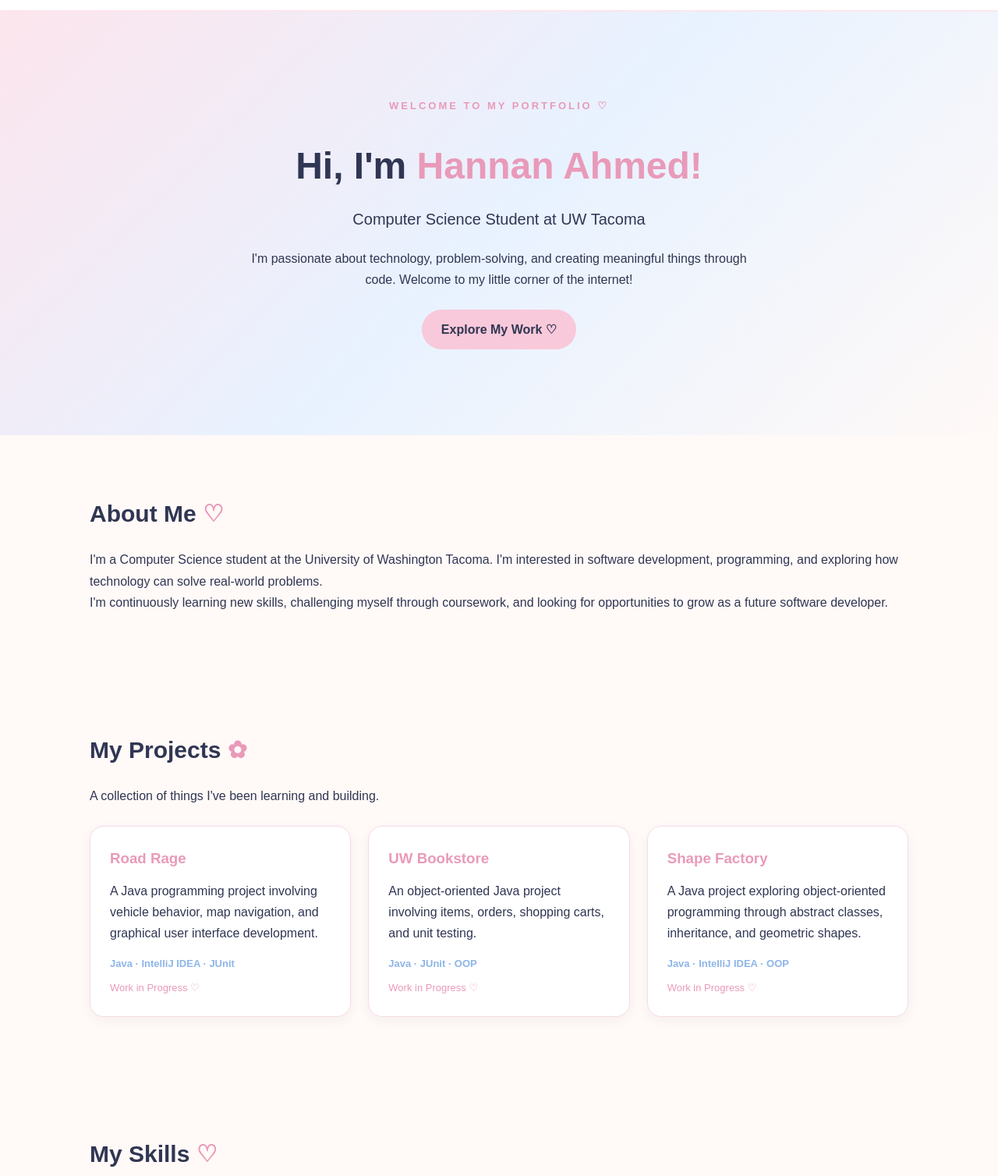
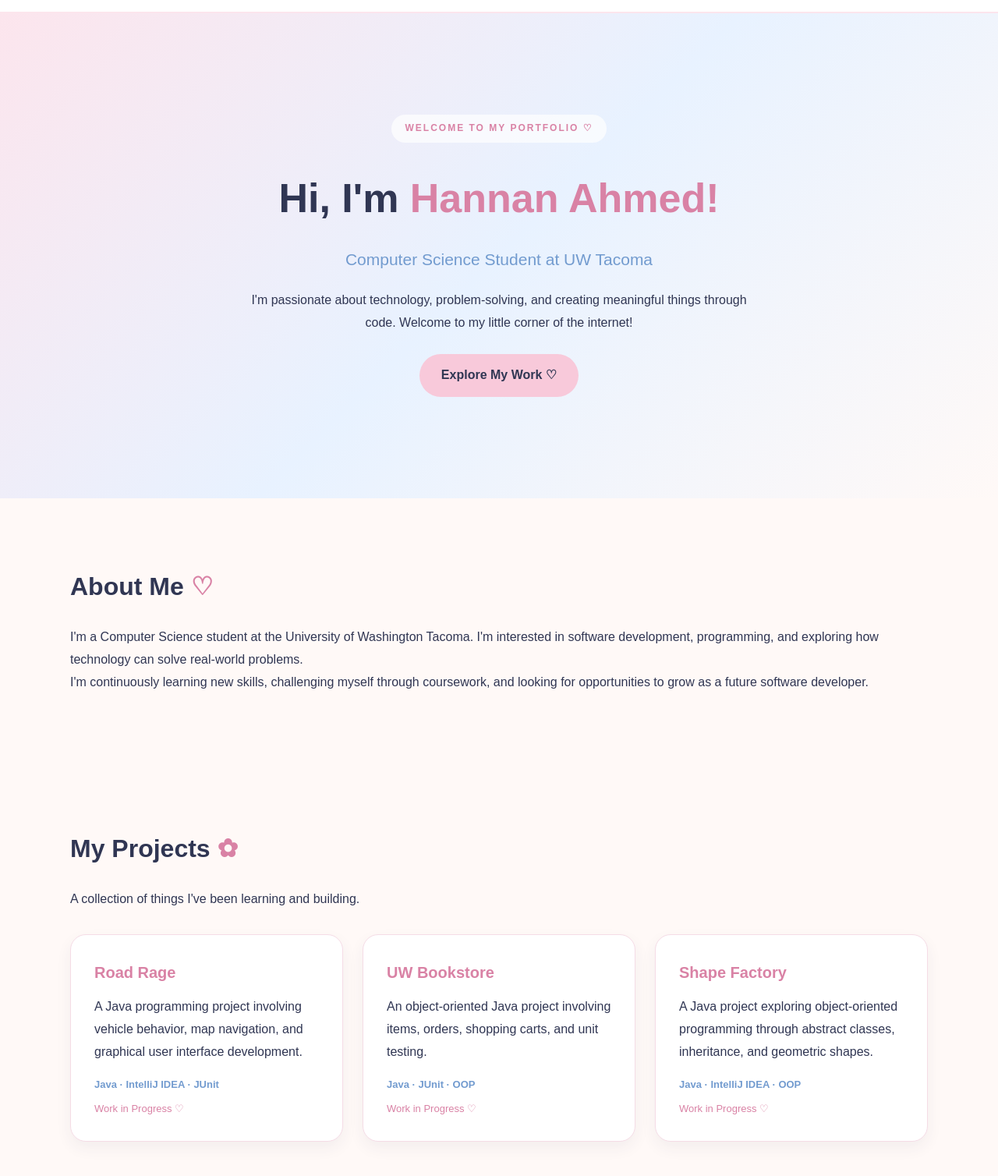
Before and after one commit to hannanta/hannanta.github.io, a plain HTML site: page index.html in a window 1280 px wide. Shown: the part 62-1570 px from the top of the page at 78% size. Drawn offline with Linux system fonts and the light colour scheme.

Commit message:
Update style.css

```diff
--- a/style.css
+++ b/style.css
@@ -7,9 +7,9 @@
 /* Color Palette */
 :root {
     --pink: #F8C9DA;
-    --pink-dark: #E99AB9;
+    --pink-dark: #D982A5;
     --blue: #C9DDF8;
-    --blue-dark: #8DB5E8;
+    --blue-dark: #729BCF;
     --cream: #FFF9F7;
     --navy: #303653;
     --white: #FFFFFF;
@@ -27,7 +27,7 @@ body {
     background-color: var(--cream);
     color: var(--navy);
     font-family: Arial, sans-serif;
-    line-height: 1.7;
+    line-height: 1.8;
 }
 
 /* Navigation Bar */
@@ -40,7 +40,7 @@ header {
 }
 
 .navbar {
-    max-width: 1100px;
+    max-width: 1150px;
     margin: auto;
     padding: 18px 25px;
     display: flex;
@@ -75,26 +75,31 @@ header {
 /* Home Section */
 .hero {
     text-align: center;
-    padding: 110px 25px;
+    padding: 130px 25px;
     background: linear-gradient(
         135deg,
         #FCE5ED,
         #E8F2FF,
         #FFF9F7
     );
+    position: relative;
 }
 
 .welcome {
+    display: inline-block;
     color: var(--pink-dark);
-    font-size: 13px;
-    letter-spacing: 3px;
+    background-color: rgba(255, 255, 255, 0.7);
+    padding: 7px 18px;
+    border-radius: 30px;
+    font-size: 12px;
+    letter-spacing: 2px;
     font-weight: bold;
-    margin-bottom: 15px;
+    margin-bottom: 20px;
 }
 
 .hero h1 {
-    font-size: 48px;
-    margin-bottom: 10px;
+    font-size: 52px;
+    margin-bottom: 12px;
 }
 
 .hero h1 span {
@@ -102,7 +107,8 @@ header {
 }
 
 .hero h2 {
-    font-size: 20px;
+    color: var(--blue-dark);
+    font-size: 21px;
     font-weight: normal;
     margin-bottom: 20px;
 }
@@ -117,7 +123,7 @@ header {
     display: inline-block;
     background-color: var(--pink);
     color: var(--navy);
-    padding: 12px 25px;
+    padding: 13px 28px;
     border-radius: 30px;
     text-decoration: none;
     font-weight: bold;
@@ -131,14 +137,14 @@ header {
 
 /* General Sections */
 .section {
-    max-width: 1100px;
+    max-width: 1150px;
     margin: auto;
-    padding: 75px 25px;
+    padding: 85px 25px;
 }
 
 .section h2 {
-    font-size: 30px;
-    margin-bottom: 20px;
+    font-size: 32px;
+    margin-bottom: 22px;
 }
 
 .section h2 span {
@@ -153,25 +159,27 @@ header {
 .project-container {
     display: grid;
     grid-template-columns: repeat(3, 1fr);
-    gap: 22px;
-    margin-top: 25px;
+    gap: 25px;
+    margin-top: 30px;
 }
 
 .project-card {
     background-color: var(--white);
-    padding: 25px;
-    border-radius: 18px;
+    padding: 30px;
+    border-radius: 20px;
     border: 1px solid #F5DCE6;
-    box-shadow: 0 5px 15px rgba(48, 54, 83, 0.05);
-    transition: transform 0.3s;
+    box-shadow: 0 8px 20px rgba(48, 54, 83, 0.06);
+    transition: transform 0.3s, box-shadow 0.3s;
 }
 
 .project-card:hover {
-    transform: translateY(-5px);
+    transform: translateY(-7px);
+    box-shadow: 0 12px 25px rgba(48, 54, 83, 0.10);
 }
 
 .project-card h3 {
     color: var(--pink-dark);
+    font-size: 20px;
     margin-bottom: 12px;
 }
 
@@ -198,17 +206,23 @@ header {
 
 .skills-container span {
     background-color: var(--blue);
-    padding: 10px 20px;
+    padding: 11px 22px;
     border-radius: 25px;
     font-size: 14px;
+    transition: background-color 0.3s;
+}
+
+.skills-container span:hover {
+    background-color: var(--pink);
 }
 
 /* Experience */
 .experience-card {
     background-color: var(--white);
-    padding: 25px;
+    padding: 30px;
     border-left: 5px solid var(--pink);
-    border-radius: 12px;
+    border-radius: 15px;
+    box-shadow: 0 5px 15px rgba(48, 54, 83, 0.05);
 }
 
 .experience-card h3 {
@@ -224,7 +238,7 @@ header {
 /* Footer */
 footer {
     text-align: center;
-    padding: 25px;
+    padding: 28px;
     background-color: var(--blue);
     color: var(--navy);
     font-size: 14px;
@@ -244,8 +258,16 @@ footer {
         gap: 12px;
     }
 
+    .hero {
+        padding: 85px 20px;
+    }
+
     .hero h1 {
-        font-size: 34px;
+        font-size: 36px;
+    }
+
+    .hero h2 {
+        font-size: 18px;
     }
 
     .project-container {
@@ -253,6 +275,6 @@ footer {
     }
 
     .section {
-        padding: 50px 20px;
+        padding: 55px 20px;
     }
 }
```
